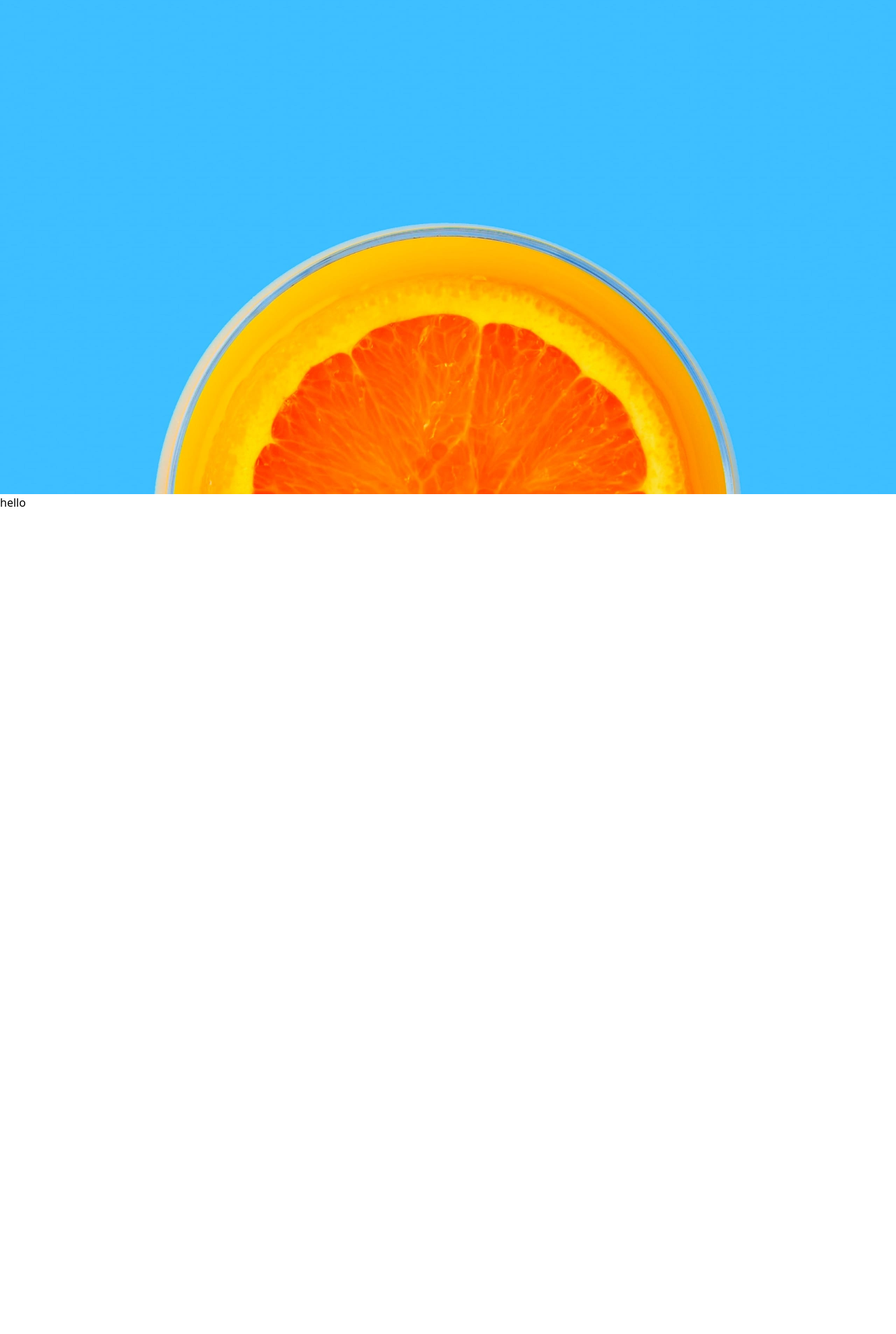
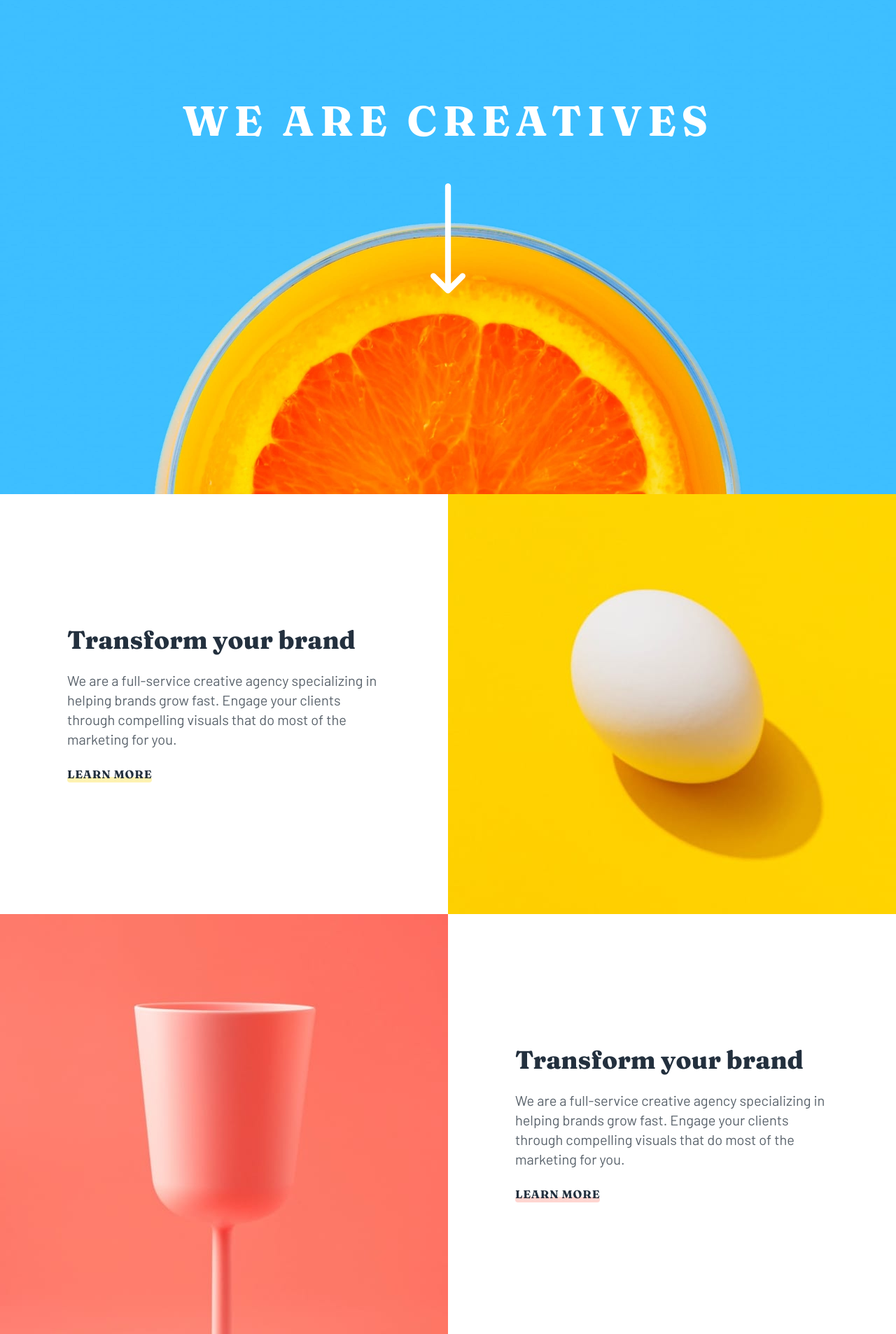
Before and after one commit to Sachintha-Prasad/Frontend-Mentor-sunnyside-agency-landing-page-main, a React (Vite) app: page / in a window 1280 px wide. Shown: the part 94-2000 px from the top of the page at 70% size. Before the commit the page ends 824 px from the top, so only its background shows below. Built offline with nearby package versions, Linux system fonts and the light colour scheme.

Commit message:
features update

```diff
--- a/src/screens/Home.jsx
+++ b/src/screens/Home.jsx
@@ -1,13 +1,60 @@
+/* eslint-disable react/no-unescaped-entities */
 import React from "react"
 import Navbar from "../components/Navbar"
+import ArrowDown from "../assets/images/icon-arrow-down.svg"
 
 const Home = () => {
     return (
         <div>
-            <section className="w-full min-h-screen bg-[url('assets/images/desktop/image-header.jpg')] bg-cover bg-no-repeat bg-bottom">
+            <section className="w-full h-[600px] sm:min-h-screen bg-[url('assets/images/mobile/image-header.jpg')] sm:bg-[url('assets/images/desktop/image-header.jpg')] bg-cover md:bg-fixed object-fill sm:bg-cover bg-no-repeat bg-bottom">
                 <Navbar />
+                <div className="container flex flex-col justify-center items-center gap-[40px] sm:gap-[60px] mt-12 sm:mt-24">
+                    <h1 className="text-4xl sm:text-5xl lg:text-6xl uppercase text-center font-fraunces font-bold tracking-[4px] lg:tracking-[8px] text-neutral-white">
+                        we are creatives
+                    </h1>
+                    <img src={ArrowDown} className=" sm:w-[50px]" />
+                </div>
             </section>
-            <section>hello</section>
+            <section>
+                <div className="flex flex-col-reverse md:flex-row item-center justify-between w-full">
+                    <div className="w-full md:w-1/2 container py-12 md:p-24 flex items-center justify-center">
+                        <div className="max-w-[600px] flex flex-col items-center md:items-start gap-6">
+                            <h2 className="font-fraunces font-extrabold text-3xl md:text-4xl text-neutral-very-dark-desturated-blue text-center md:text-left">
+                                Transform your brand
+                            </h2>
+                            <p className="font-barlow md:text-lg lg:text-xl text-neutral-very-dark-grayish-blue text-center md:text-left">
+                                We are a full-service creative agency
+                                specializing in helping brands grow fast. Engage
+                                your clients through compelling visuals that do
+                                most of the marketing for you.
+                            </p>
+                            <button className="font-fraunces font-bold tracking-wider uppercase text-neutral-very-dark-desturated-blue relative z-[1] after:w-full after:absolute after:bottom-0 after:left-0 after:h-2 after:bg-primary-yellow after:opacity-30 after:rounded-full after:z-[-1] hover:after:opacity-80">
+                                learn more
+                            </button>
+                        </div>
+                    </div>
+                    <div className="w-full md:w-1/2 h-[400px] md:min-h-[600px] bg-[url('assets/images/mobile/image-transform.jpg')] sm:bg-[url('assets/images/desktop/image-transform.jpg')] bg-cover bg-center"></div>
+                </div>
+                <div className="flex flex-col-reverse md:flex-row-reverse item-center justify-between w-full">
+                    <div className="w-full md:w-1/2 container py-12 md:p-24 flex items-center justify-center">
+                        <div className="max-w-[600px] flex flex-col items-center md:items-start gap-6">
+                            <h2 className="font-fraunces font-extrabold text-3xl md:text-4xl text-neutral-very-dark-desturated-blue text-center md:text-left">
+                                Transform your brand
+                            </h2>
+                            <p className="font-barlow md:text-lg lg:text-xl text-neutral-very-dark-grayish-blue text-center md:text-left">
+                                We are a full-service creative agency
+                                specializing in helping brands grow fast. Engage
+                                your clients through compelling visuals that do
+                                most of the marketing for you.
+                            </p>
+                            <button className="font-fraunces font-bold tracking-wider uppercase text-neutral-very-dark-desturated-blue relative z-[1] after:w-full after:absolute after:bottom-0 after:left-0 after:h-2 after:bg-primary-soft-red after:opacity-30 after:rounded-full after:z-[-1] hover:after:opacity-80">
+                                learn more
+                            </button>
+                        </div>
+                    </div>
+                    <div className="w-full md:w-1/2 h-[400px] md:min-h-[600px] bg-[url('assets/images/mobile/image-stand-out.jpg')] sm:bg-[url('assets/images/desktop/image-stand-out.jpg')] bg-cover bg-center"></div>
+                </div>
+            </section>
         </div>
     )
 }
```
